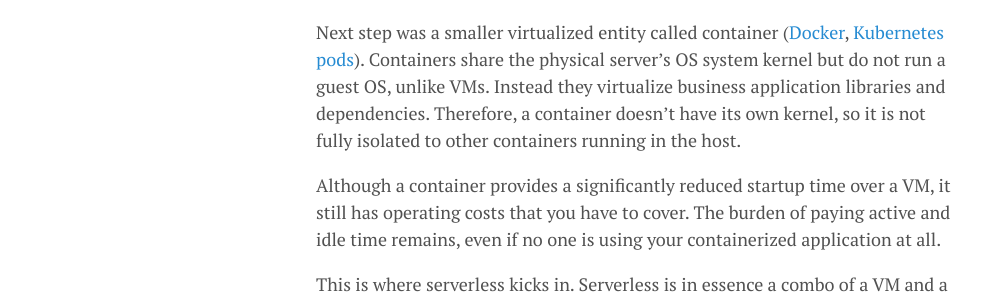
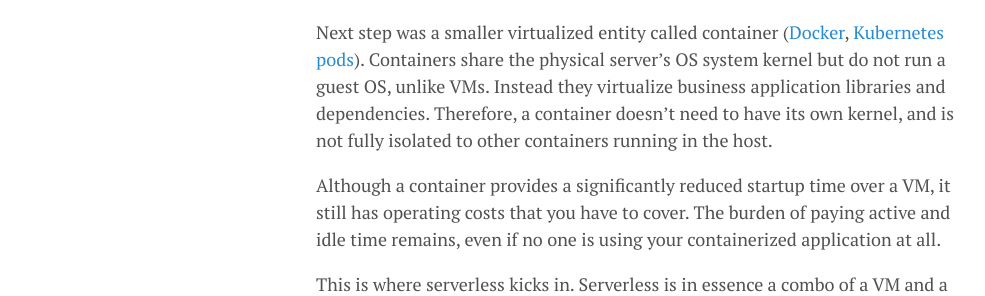
Before and after one commit to lgeurts/lgeurts.github.io, a Jekyll site: the page built from _posts/2022-03-29-what-is-serverless-computing.md, in a window 1280 px wide. Shown: the part 856-1152 px from the top of the page, without its empty margins (0-985 px from the left). Built offline with Jekyll 4.4.1, drawn with Linux system fonts in a browser that asks for light colours; nearby versions of some CDN libraries; comment, search, counter and statistics services are not loaded.

Commit message:
Update 2022-03-29-what-is-serverless-computing.md

```diff
--- a/_posts/2022-03-29-what-is-serverless-computing.md
+++ b/_posts/2022-03-29-what-is-serverless-computing.md
@@ -17,7 +17,7 @@ Starting 2017, cloud computing ushered the era of [on-demand virtual machines](h
 
 Since a VM has its own OS, it also has its own kernel which provides for a secure boundary over other VMs running in our host computer. It takes time to launch all of these instances due to the different components that the hypervisor must virtualize and allocate. Moreover, you will have to pay the costs of running your VMs, including idling time when a resource isn’t used at all. And let's not forget that virtual machines are running a guest operating system that needs updates.
 
-Next step was a smaller virtualized entity called container ([Docker](https://aws.amazon.com/docker/), [Kubernetes pods](https://aws.amazon.com/kubernetes/)). Containers share the physical server’s OS system kernel but do not run a guest OS, unlike VMs. Instead they virtualize business application libraries and dependencies. Therefore, a container doesn’t have its own kernel, so it is not fully isolated to other containers running in the host.
+Next step was a smaller virtualized entity called container ([Docker](https://aws.amazon.com/docker/), [Kubernetes pods](https://aws.amazon.com/kubernetes/)). Containers share the physical server’s OS system kernel but do not run a guest OS, unlike VMs. Instead they virtualize business application libraries and dependencies. Therefore, a container doesn’t need to have its own kernel, and is not fully isolated to other containers running in the host.
 
 Although a container provides a significantly reduced startup time over a VM, it still has operating costs that you have to cover. The burden of paying active and idle time remains, even if no one is using your containerized application at all.
 
```
